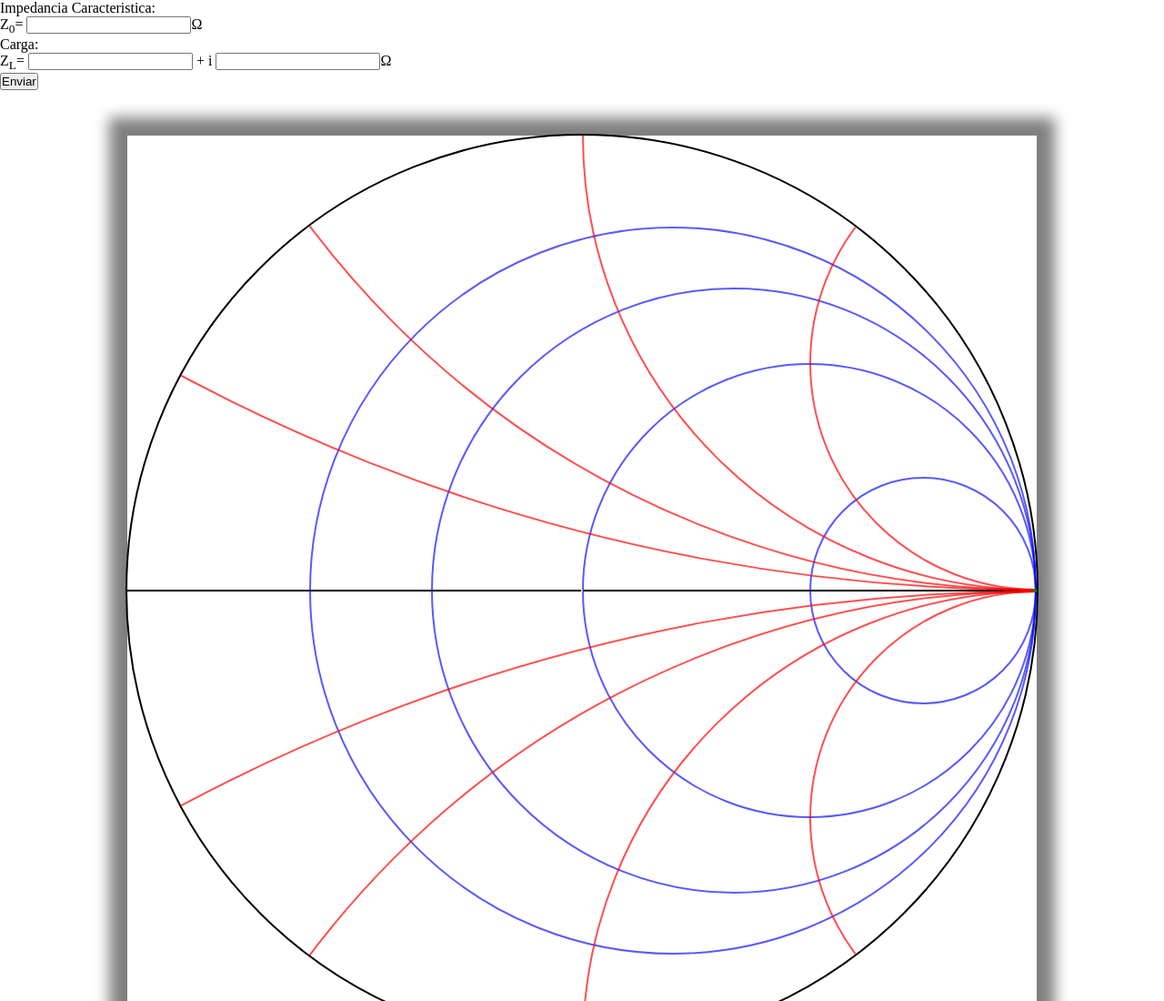
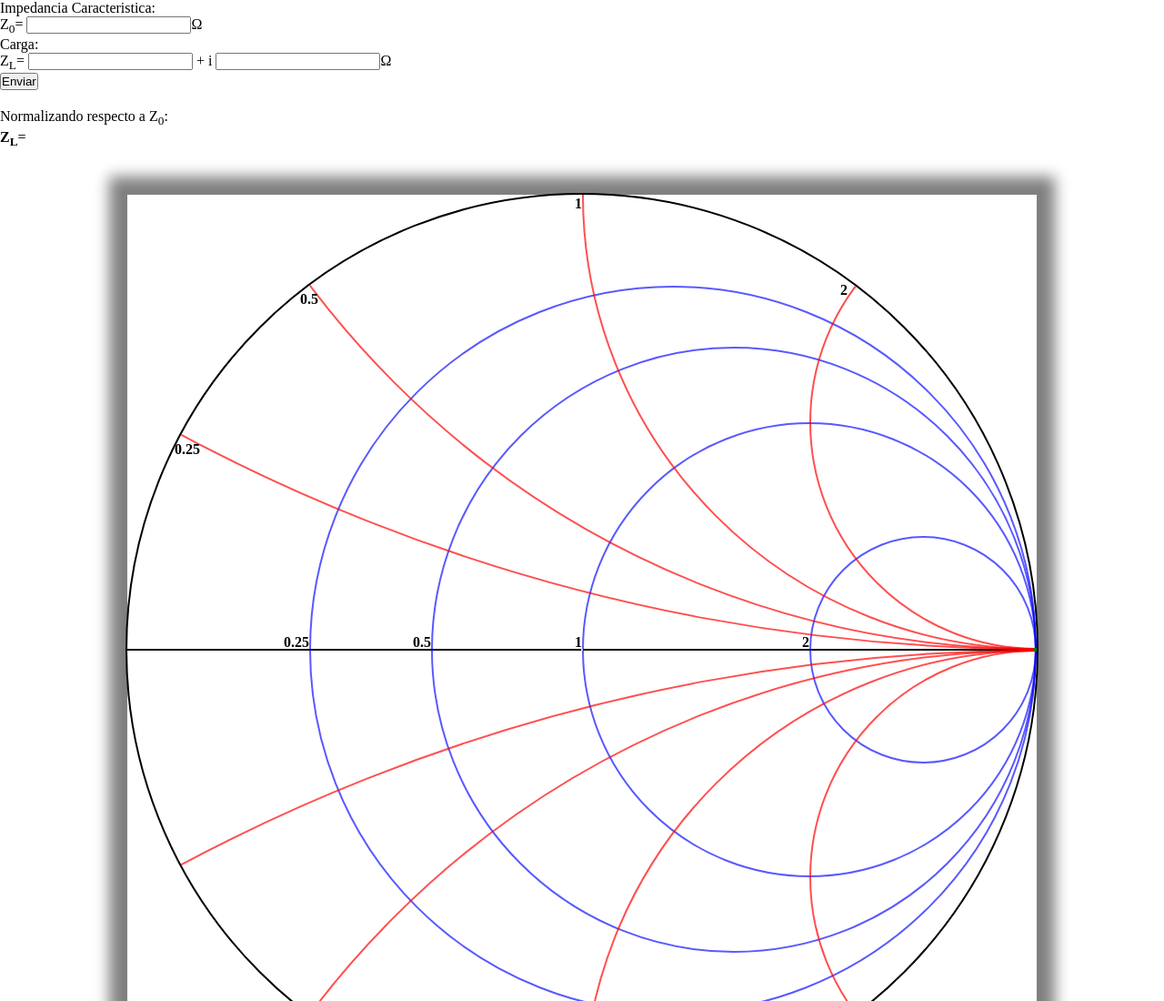
Before and after one commit to RafaelC2000/Carta_de_Smith, a plain HTML site: page index.html in a window 1280 px wide. Shown: the top 1100 px of the page at 91% size. Drawn offline with Linux system fonts and the light colour scheme.

Commit message:
Regla, mostral normal

```diff
--- a/JS/circle.js
+++ b/JS/circle.js
@@ -4,6 +4,7 @@ $send=document.getElementById("send")
 $impedance=document.getElementById("impedance")
 $real=document.getElementById("real")
 $imaginary=document.getElementById("imaginary")
+$normal=document.querySelector(".normal")
 
 $send.addEventListener('click',() => {
     let z0 = $impedance.value
@@ -29,6 +30,12 @@ function normalize (z,r,i) {
     r=r/z
     i=i/z
     //Insercion de la normalizada
+    if(i<0){
+        z="-"
+    }else{
+        z="+"
+    }
+    $normal.innerHTML = `${r} ${z} i${Math.abs(i)}&#937`
     r=1/(1+r)
     i=1/i
     setCoords(r,i)
--- a/index.html
+++ b/index.html
@@ -26,6 +26,12 @@
 
         </form>
     </div>
+    <div class="results">
+        <div>
+            <p>Normalizando respecto a Z<sub>0</sub>: </p>
+            <p><b>Z<sub>L</sub></b>= <span class="normal"></span></p>
+        </div>
+    </div>
     <div class="container">
         <div class="circle">
             <div class="axis">
@@ -50,6 +56,16 @@
             <div class="eg-y2"></div>
             <div class="eg-y3"></div>
             <div class="eg-y4"></div>
+
+            <div class="rule_h1">0.25</div>
+            <div class="rule_h2">0.5</div>
+            <div class="rule_h3">1</div>
+            <div class="rule_h4">2</div>
+
+            <div class="rule_v1">0.25</div>
+            <div class="rule_v2">0.5</div>
+            <div class="rule_v3">1</div>
+            <div class="rule_v4">2</div>
         </div>
     </div>
     <script src="./app.js"></script>
--- a/style.css
+++ b/style.css
@@ -147,3 +147,54 @@
     position: absolute;
     /*transform: translate(251px, -251px);*/
 }
+.results{
+    margin-top: 20px;
+}
+.rule_h1{
+    z-index: 30;
+    font-weight: bold;
+    position: absolute;
+    transform: translate(-800px,-8px);
+}
+.rule_h2{
+    z-index: 30;
+    font-weight: bold;
+    position: absolute;
+    transform: translate(-666px,-8px);
+}
+.rule_h3{
+    z-index: 30;
+    font-weight: bold;
+    position: absolute;
+    transform: translate(-500px,-8px);
+}
+.rule_h4{
+    z-index: 30;
+    font-weight: bold;
+    position: absolute;
+    transform: translate(-250px,-8px);
+}
+.rule_v1{
+    z-index: 30;
+    font-weight: bold;
+    position: absolute;
+    transform: translate(-920px,-220px);
+}
+.rule_v2{
+    z-index: 30;
+    font-weight: bold;
+    position: absolute;
+    transform: translate(-790px,-385px);
+}
+.rule_v3{
+    z-index: 30;
+    font-weight: bold;
+    position: absolute;
+    transform: translate(-500px,-490px);
+}
+.rule_v4{
+    z-index: 30;
+    font-weight: bold;
+    position: absolute;
+    transform: translate(-208px,-395px);
+}
```
